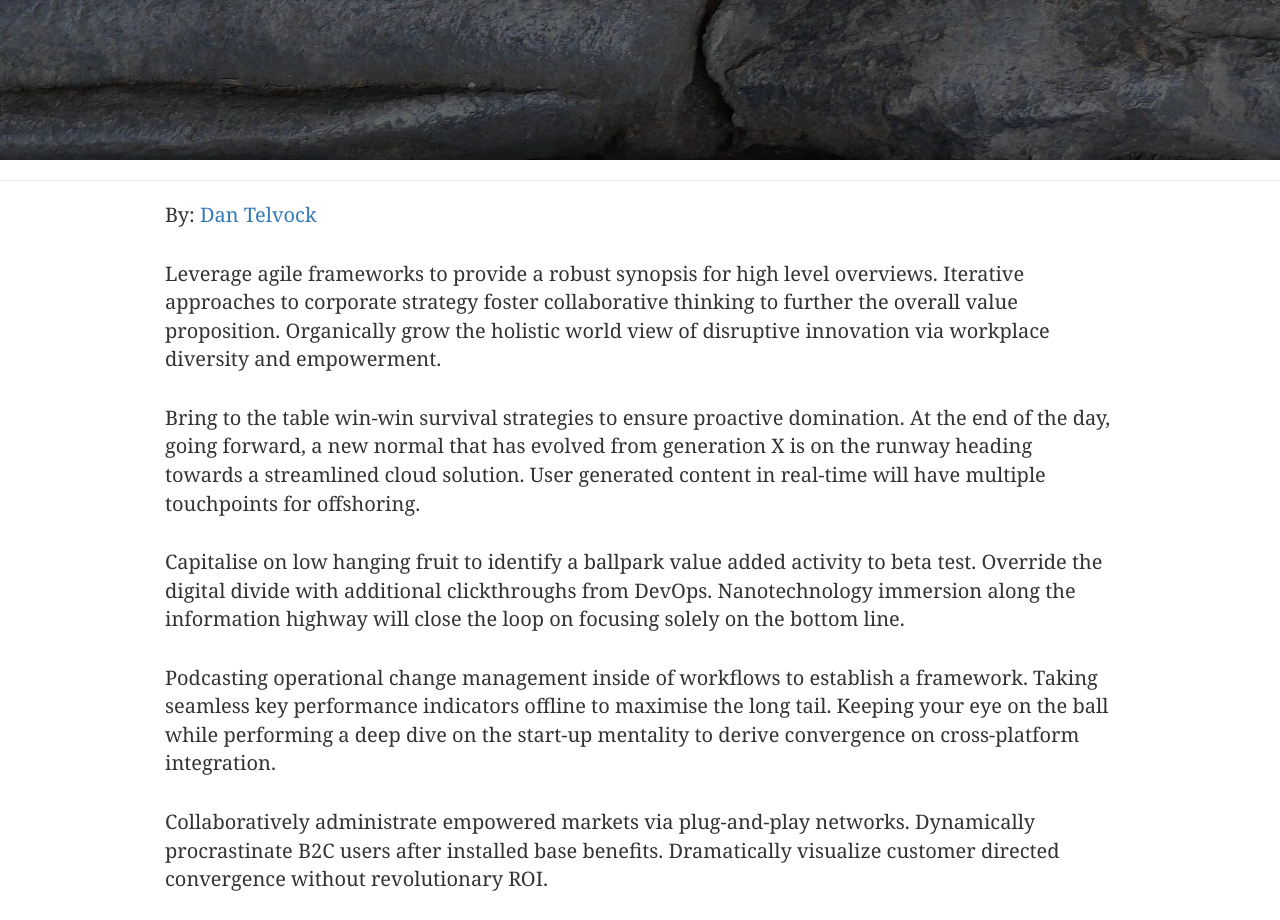
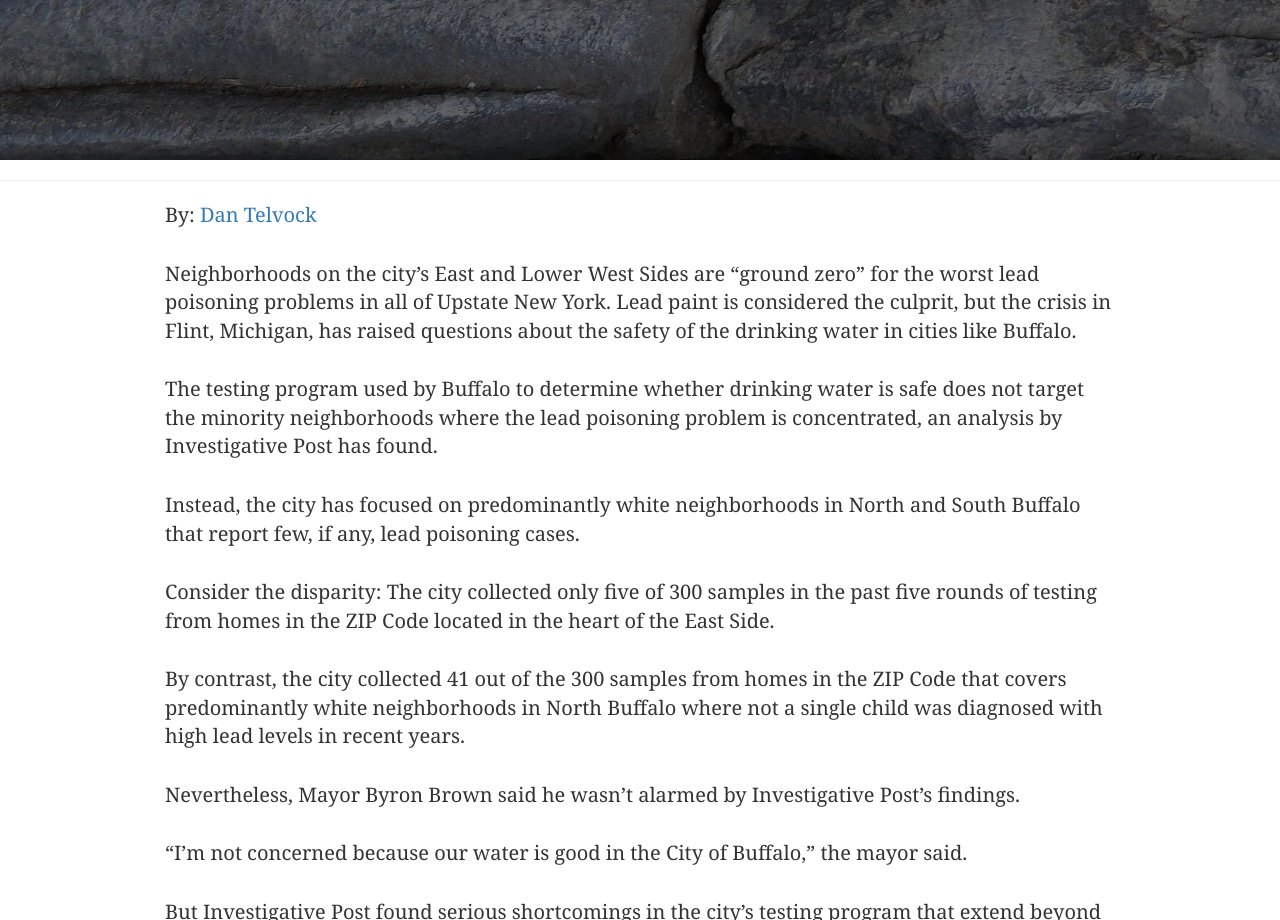
Before and after one commit to investigativepost/lead-buffalo-2016, a Jekyll site: the page built from index.md, in a window 1280 px wide and 1400 px high, scrolled down 442 px, cut to the strip 0-920 px from the top of the window. Built offline with Jekyll 4.4.1, drawn with Linux system fonts in a browser that asks for light colours; nearby versions of some CDN libraries; a style sheet for code colours, icons or effects is not loaded; some of the changed text lies outside the part shown.

Commit message:
added first paragraphs

```diff
--- a/index.md
+++ b/index.md
@@ -9,15 +9,59 @@ description:  Investigative Post looks at lead samples in Buffalo NY from 2002-2
 
 {% include byline.html %}
 
-Leverage agile frameworks to provide a robust synopsis for high level overviews. Iterative approaches to corporate strategy foster collaborative thinking to further the overall value proposition. Organically grow the holistic world view of disruptive innovation via workplace diversity and empowerment.
+Neighborhoods on the city’s East and Lower West Sides are “ground zero” for the worst lead poisoning problems in all of Upstate New York. Lead paint is considered the culprit, but the crisis in Flint, Michigan, has raised questions about the safety of the drinking water in cities like Buffalo.
 
-Bring to the table win-win survival strategies to ensure proactive domination. At the end of the day, going forward, a new normal that has evolved from generation X is on the runway heading towards a streamlined cloud solution. User generated content in real-time will have multiple touchpoints for offshoring.
+The testing program used by Buffalo to determine whether drinking water is safe does not target the minority neighborhoods where the lead poisoning problem is concentrated, an analysis by Investigative Post has found.
 
-Capitalise on low hanging fruit to identify a ballpark value added activity to beta test. Override the digital divide with additional clickthroughs from DevOps. Nanotechnology immersion along the information highway will close the loop on focusing solely on the bottom line.
+Instead, the city has focused on predominantly white neighborhoods in North and South Buffalo that report few, if any, lead poisoning cases.
 
-Podcasting operational change management inside of workflows to establish a framework. Taking seamless key performance indicators offline to maximise the long tail. Keeping your eye on the ball while performing a deep dive on the start-up mentality to derive convergence on cross-platform integration.
+Consider the disparity: The city collected only five of 300 samples in the past five rounds of testing from homes in the ZIP Code located in the heart of the East Side.
 
-Collaboratively administrate empowered markets via plug-and-play networks. Dynamically procrastinate B2C users after installed base benefits. Dramatically visualize customer directed convergence without revolutionary ROI.
+By contrast, the city collected 41 out of the 300 samples from homes in the ZIP Code that covers predominantly white neighborhoods in North Buffalo where not a single child was diagnosed with high lead levels in recent years.
+
+Nevertheless, Mayor Byron Brown said he wasn’t alarmed by Investigative Post’s findings.
+
+“I’m not concerned because our water is good in the City of Buffalo,” the mayor said.
+
+But Investigative Post found serious shortcomings in the city’s testing program that extend beyond the racial disparities and call into question the mayor’s claim that the city’s drinking water supply is safe.
+
+Two national experts who helped bring to light the lead in drinking water crises in Flint and Washington, D.C., said Investigative Post’s findings are concerning. They are particularly  troubled by the lack of testing in high-risk neighborhoods.
+
+“If you’re not sampling in those neighborhoods, how do you know that the water is safe?” said Marc Edwards, a civil engineering professor at Virginia Tech University.
+
+“I certainly would take the position that it is morally highly questionable, if not outright wrong,” added Yanna Lambrinidou, a Washington, D.C., activist who served on a federal Environmental Protection Agency advisory panel that recommended revisions to the federal drinking water regulation that deals with lead.
+
+In addition to the disparity in the sampling program, Investigative Post found:
+
+Buffalo’s program appears to be in violation of federal law for its failure to focus testing efforts on the houses considered most at risk.
+Up to a quarter of the homes sampled in 2014 belonged to current or former city employees or their family members. Many of these employees work for the water or public works departments.
+Buffalo has not acted on the federal recommendations to be transparent about the location of lead service lines, which are the chief source of lead in drinking water.
+The Erie County Health Department rarely tests drinking water for lead in homes where a child has been diagnosed a high blood-lead level.
+
+One community activist went so far as to accuse city and county officials of misleading residents.
+
+“Basically, what I have found is that everybody from the county down to the local city system will lie out their rear-ends to not tell parents the truth that the water lines are lead,” said Carolette Meadows.
+
+Oluwole McFoy, chairman of the Buffalo Water Board, acknowledged that there were “holes” in the sampling program that officials are trying to fix.
+
+“We look at it as: it is not enough to do it the way we’ve been doing it,” he said.
+
+High lead poisoning rates
+
+Buffalo has the biggest lead poisoning problem in Upstate, with hundreds of children diagnosed each year in black and Hispanic neighborhoods in the East and lower West Sides. The problem dates back years: inner-city neighborhoods accounted for three of the four upstate ZIP codes reporting the most new lead poisoning cases for a three-year period ending in 2012.
+
+“Buffalo is ground zero in the entire country for lead poisoning,” said David Hahn-Baker, a local environmental activist who has studied the lead problem for three decades.
+
+A child diagnosed with high blood-lead levels can suffer irreversible harm, such as a lowered IQ and developmental delays. In fact, the Centers for Disease Control and Prevention has determined there is no safe blood lead level in children.
+
+Lead paint in Buffalo’s old housing stock is cited as the chief culprit. But the crisis in Flint, where dangerous levels of lead were found in drinking water in February 2015, has raised serious questions about water quality in cities like Buffalo that have older infrastructure.
+
+Buffalo’s aging drinking water infrastructure is part of a growing problem across New York. The estimated cost of repairing and updating the state’s drinking water systems is almost $40 billion.
+Houses in Buffalo built before 1940 are more likely to have a lead service line that carry water from the street into the house. Experts say these homes are most at-risk for having lead in their drinking water.
+
+“It’s like drinking water through a 30-foot lead straw,” said Edwards, the national expert.
+
+Homes built before 1986 are more likely to have plumbing inside that contains lead – such as in solder used to connect pipes.
 
 {% include buffalo-point-map.html %}
 
```
Also changed, not shown: 1 other file.
